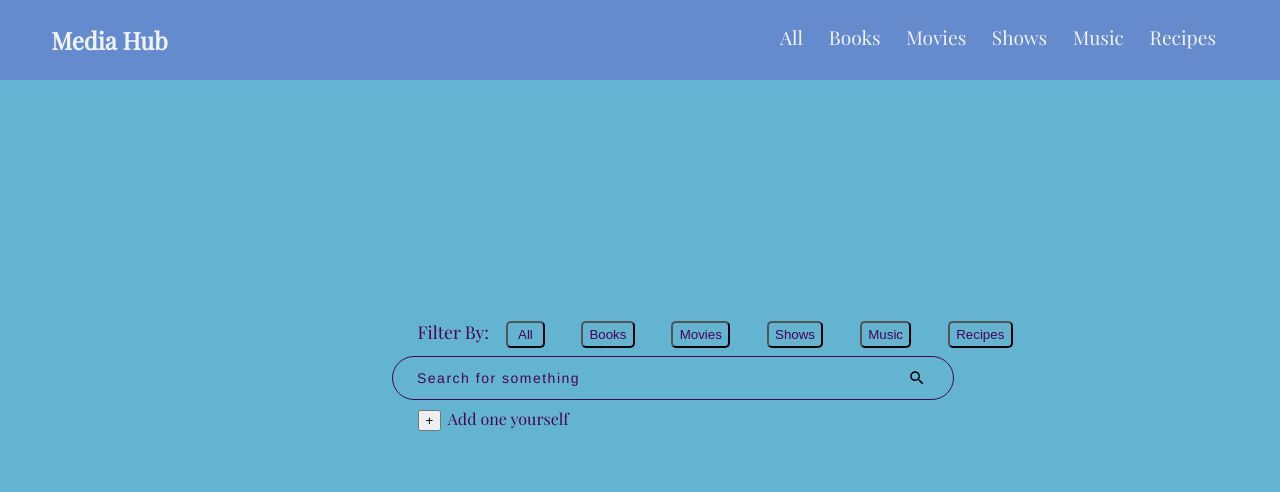
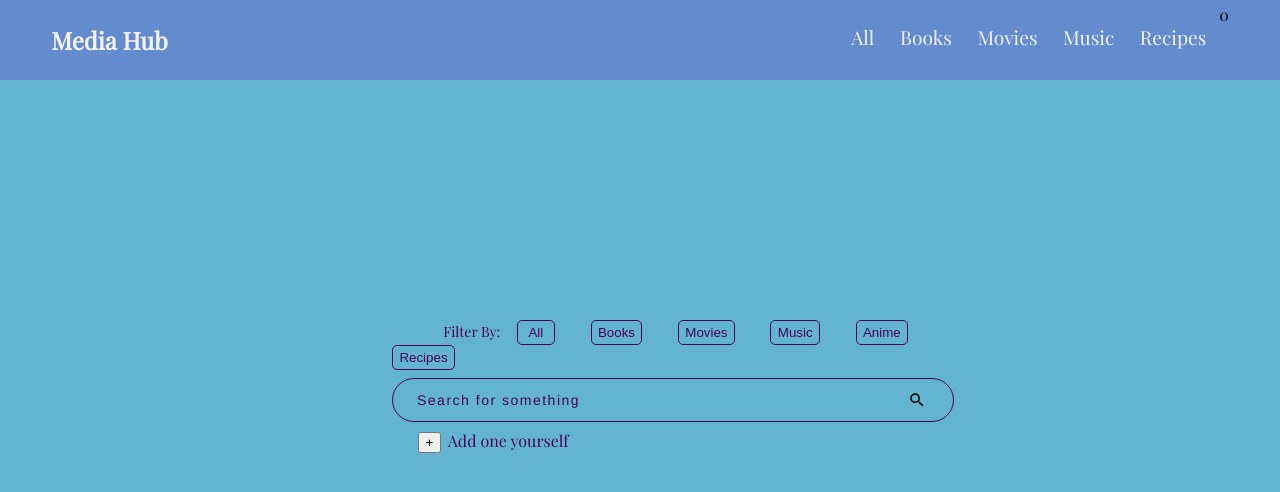
Before and after one commit to inidavies/MediaHub, a Flask app: page /results/1 in a window 1280 px wide. Shown: the top 492 px of the page. Run offline with Flask 2, Linux system fonts and the light colour scheme.

Commit message:
added anime api

```diff
--- /dev/null
+++ b/anime/__init__.py
@@ -0,0 +1,3 @@
+from .anime import *
+
+__all__ = anime.__all__
--- /dev/null
+++ b/anime/anime.py
@@ -0,0 +1,48 @@
+import kitsupy
+
+# defining import * for the __init__.py file (to obscure other functions)
+__all__ = ['get_anime']
+
+
+def get_anime(animeName):
+    response = process_anime(animeName)
+    if type(response) == list and response != []:
+        return response
+    else:
+        return -1
+
+def request_anime(animeName):
+    results = kitsupy.search('anime', animeName)
+    return  results
+
+def process_anime(animeName):
+    base_url = "https://www.youtube.com/watch?v="
+    results = request_anime(animeName)
+    results.pop('count')
+    data_container = []
+    for anime in results:
+        animeID = anime
+        anime_info = get_info(animeID)
+        if type(anime_info) is list:
+            trailer = base_url + anime_info[0]
+            name = results[anime]
+            rating = anime_info[1]
+            episodeCount = anime_info[2]
+            image = anime_info[3]
+            current_anime = {"name": name, "rating": rating,
+                            "episodes": episodeCount, "link": trailer,
+                            "image": image}
+            data_container.append(current_anime)
+
+    return data_container
+
+def get_info(animeID):
+    results = kitsupy.get_info('anime', animeID)
+    trailer = results['youtubeVideoId']
+    rating = results['averageRating']
+    episodeCount = results['episodeCount']
+    image = results['posterImage']['original']
+    if isinstance(trailer, str):
+        return [trailer, rating, episodeCount, image]
+    else:
+        return -1
--- a/main.py
+++ b/main.py
@@ -9,7 +9,7 @@ import os
 from recipes import get_recipes
 from movies import get_movies
 from music import get_music
-
+from anime import get_anime
 
 # Variables to be used globally
 Search_Term = ""
@@ -31,18 +31,18 @@ def search_bar():
         if Search_Type == "all":
             book_results = []
             movie_results = get_movies(Search_Term)
-            show_results = []
+            anime_results = get_anime(Search_Term)
             music_results = get_music(Search_Term)
             recipe_results = get_recipes(Search_Term)
-            results_pt1 = book_results + movie_results + show_results
+            results_pt1 = book_results + movie_results + anime_results
             results_pt2 = music_results + recipe_results
             Search_Results =  results_pt1 + results_pt2
         elif Search_Type == "books":
             Search_Results = []
         elif Search_Type == "movies":
             Search_Results = get_movies(Search_Term)
-        elif Search_Type == "shows":
-            Search_Results = []
+        elif Search_Type == "anime":
+            Search_Results = get_anime(Search_Term)
         elif Search_Type == "music":
             Search_Results = get_music(Search_Term)
         elif Search_Type == "recipes":
@@ -73,13 +73,22 @@ def home():
 # Inspiration board webpage function
 @app.route("/results/<type>", methods=['GET', 'POST'])
 def results(type):
-    #print(Search_Results)
+    global Search_Term
+    global Search_Type
+
+    # Search bar function
+    search = search_bar()
+    if search == True:
+        return redirect(url_for("results", type=type, search_term=Search_Term))
+
     return render_template('results.html', results=Search_Results)
 
 
 # Author credit webpage function
 @app.route("/lists", methods=['GET', 'POST'])
 def lists():
+    #Seatrch the list
+
     return render_template('lists.html')
 
 
--- a/recipes/food.py
+++ b/recipes/food.py
@@ -23,7 +23,7 @@ def get_recipes(ingredient):
 def request_recipes(ingredient):
     ''' This should return a dictionary of recipes '''
     # Specifies the query string and the size of the results expected
-    querystring = {"from": "0", "size": "10", "q": ingredient}
+    querystring = {"from": "0", "size": "30", "q": ingredient}
 
     headers = {
         "X-RapidAPI-Key": API_KEY,
--- a/static/style.css
+++ b/static/style.css
@@ -53,9 +53,10 @@ body{
 }
 
 .labels{
+    width: 50vw;
     color: #480355;
     margin-bottom: 1vh;
-    font-size: 1.1em;
+    font-size: 1.1vw;
 }
 .labels button{
     color: #480355;
@@ -63,6 +64,7 @@ body{
     margin-right: 2.5vw;
     background: transparent;
     border-radius: 5px;
+    border: solid 1px #480355;
 }
 .all{
     width: 3vw;
@@ -72,7 +74,7 @@ body{
     color:white;
 }
 .labels span{
-    margin-left: 2vw;
+    margin-left: 4vw;
     margin-right: 1vw;
 }
 .add_instr{
--- a/templates/layout.html
+++ b/templates/layout.html
@@ -15,8 +15,7 @@
         <div class="pages">
             <a href="{{ list_all }}"> All </a>
             <a href="{{ list_books }}"> Books </a>
-            <a href="{{ list_movies }}"> Movies </a>
-            <a href="{{ list_shows }}"> Shows </a>
+            <a href="{{ list_movies }}"> Movies </a>0
             <a href="{{ list_music }}"> Music </a>
             <a href="{{ list_recipes }}"> Recipes </a>
         </div>
@@ -32,8 +31,8 @@
                             <button class="all"  onclick="choose_type('all'); return false;">All</button>
                             <button class="books" onclick="choose_type('books'); return false;">Books</button>
                             <button class="movies" onclick="choose_type('movies'); return false;">Movies</button>
-                            <button class="shows" onclick="choose_type('shows'); return false;">Shows</button>
                             <button class="music" onclick="choose_type('music'); return false;">Music</button>
+                            <button class="anime" onclick="choose_type('anime'); return false;">Anime</button>
                             <button class="recipes" onclick="choose_type('recipes'); return false;">Recipes</button>
                         </label>
                     </div>
--- a/templates/results.html
+++ b/templates/results.html
@@ -2,13 +2,47 @@
 {% block content %}
 <ul>
     {% for result in results %}
+        {% if "description" in result %}
             <li>
                 <div class="result">
+                    <p> Type: Recipe </p>
                     <p> Name: {{ result['name']}} </p>
                     <p> Description: {{ result['description']}} </p>
                     <p> Link: <a href="{{ result['link'] }}"> Find it here </a></p>
                 </div>
             </li>
+        {% endif %}
+        {% if "artist" in result %}
+            <li>
+                <div class="result">
+                    <p> Type: Music </p>
+                    <p> Name: {{ result['name']}} </p>
+                    <p> Artist: {{ result['artist']}} </p>
+                    <p> Link: <a href="{{ result['link'] }}"> Find it here </a></p>
+                </div>
+            </li>
+        {% endif %}
+        {% if "date" in result %}
+            <li>
+                <div class="result">
+                    <p> Type: Movie </p>
+                    <p> Name: {{ result['name']}} </p>
+                    <p> Date: {{ result['date']}} </p>
+                    <p> Link: <a href="{{ result['link'] }}"> Find it here </a></p>
+                </div>
+            </li>
+        {% endif %}
+        {% if "episodes" in result %}
+            <li>
+                <div class="result">
+                    <p> Type: Anime </p>
+                    <p> Name: {{ result['name']}} </p>
+                    <p> Rating: {{ result['rating']}}/ 70</p>
+                    <p> Episodes: {{ result['episodes']}} </p>
+                    <p> Link: <a href="{{ result['link'] }}"> Find it here </a></p>
+                </div>
+            </li>
+        {% endif %}
     {% endfor %}
 </ul>
 {% endblock content %}
```
